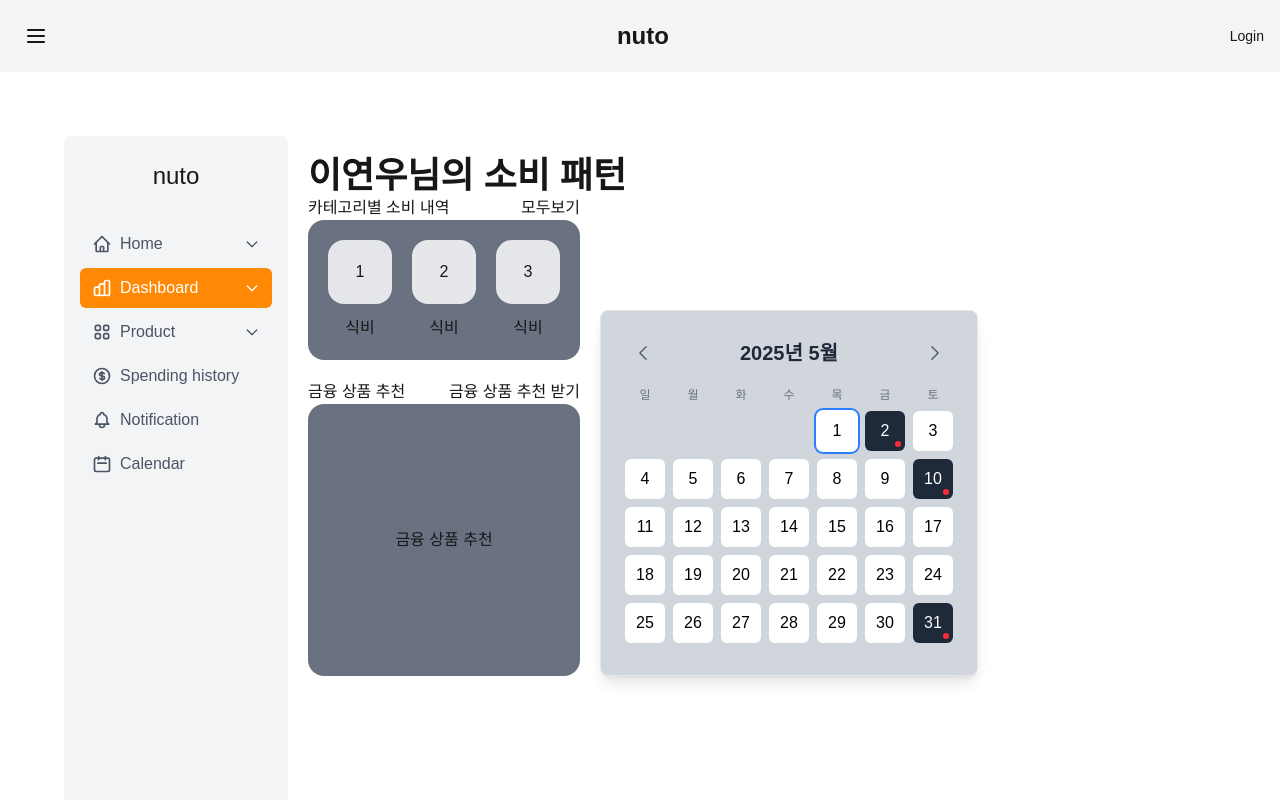
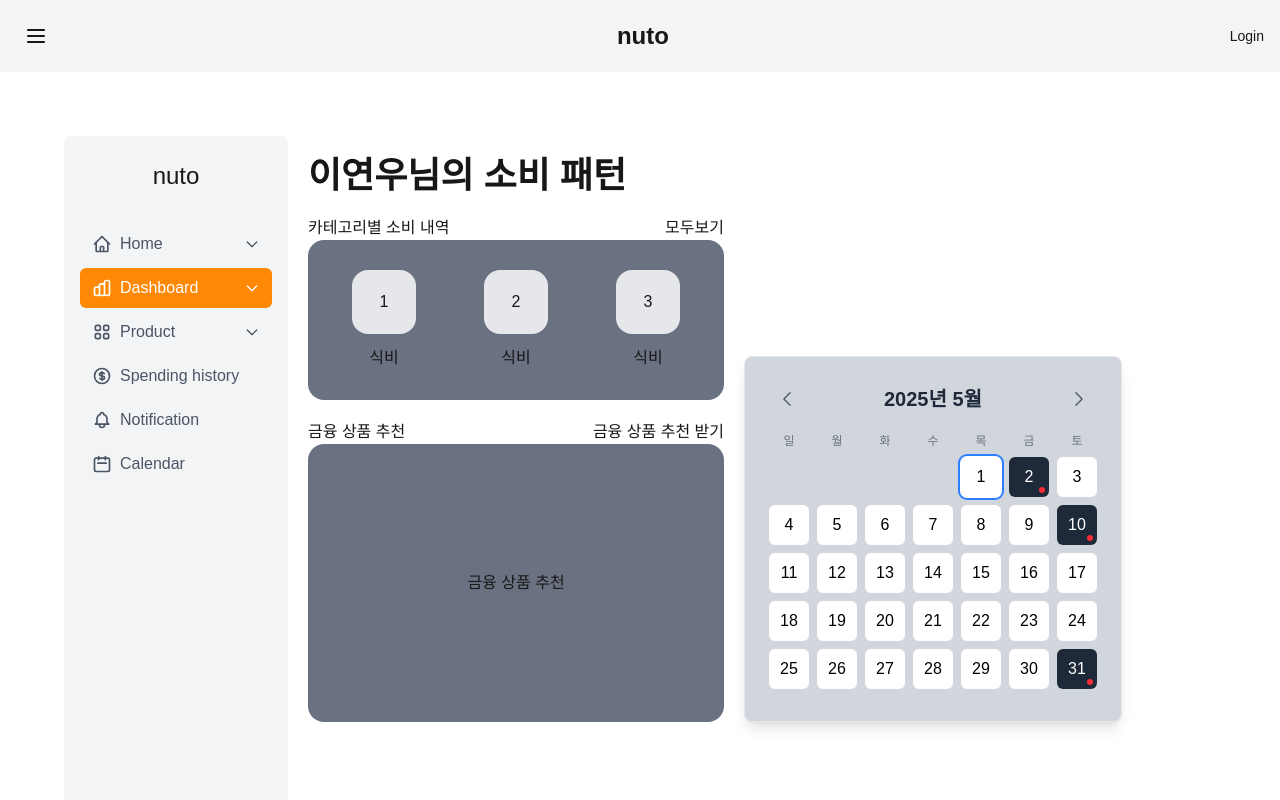
Before and after one commit to ruraeru/nuto_front, a Next.js app: page /main in a window 1280 px wide. Shown: the top 800 px of the page. Built offline with nearby package versions, Linux system fonts and the light colour scheme.

Commit message:
design: main layout

```diff
--- a/src/app/(tabs)/main/page.tsx
+++ b/src/app/(tabs)/main/page.tsx
@@ -27,7 +27,7 @@ export default function Page() {
             <div className={`fixed inset-y-0 left-0 z-50 w-56 transition-transform duration-300 ease-in-out transform ${sidebarOpen ? 'translate-x-0' : '-translate-x-full'} lg:translate-x-0 lg:relative lg:inset-0 lg:z-0`}>
                 <Sidebar />
             </div>
-            <div className="m-5">
+            <div className="m-5 flex flex-col gap-5">
                 <div>
                     <h1 className="font-extrabold text-4xl">이연우님의 소비 패턴</h1>
                 </div>
@@ -38,7 +38,7 @@ export default function Page() {
                                 <h3>카테고리별 소비 내역</h3>
                                 <p>모두보기</p>
                             </div>
-                            <div className="flex gap-5 bg-gray-500 p-5 rounded-2xl">
+                            <div className="flex gap-5 bg-gray-500 p-5 rounded-2xl justify-around items-center h-[160px]">
                                 {[1, 2, 3].map((item, index) => (
                                     <div key={index} className="flex flex-col items-center gap-3">
                                         <div className="bg-gray-200 size-16 rounded-2xl flex items-center justify-center">
@@ -56,7 +56,7 @@ export default function Page() {
                                 <h3>금융 상품 추천</h3>
                                 <p>금융 상품 추천 받기</p>
                             </div>
-                            <div className="flex gap-5 bg-gray-500 p-5 rounded-2xl aspect-square items-center justify-center">
+                            <div className="flex gap-5 bg-gray-500 p-5 rounded-2xl w-[416px] h-[278px] items-center justify-center">
                                 <h1>금융 상품 추천</h1>
                             </div>
                         </div>
```
